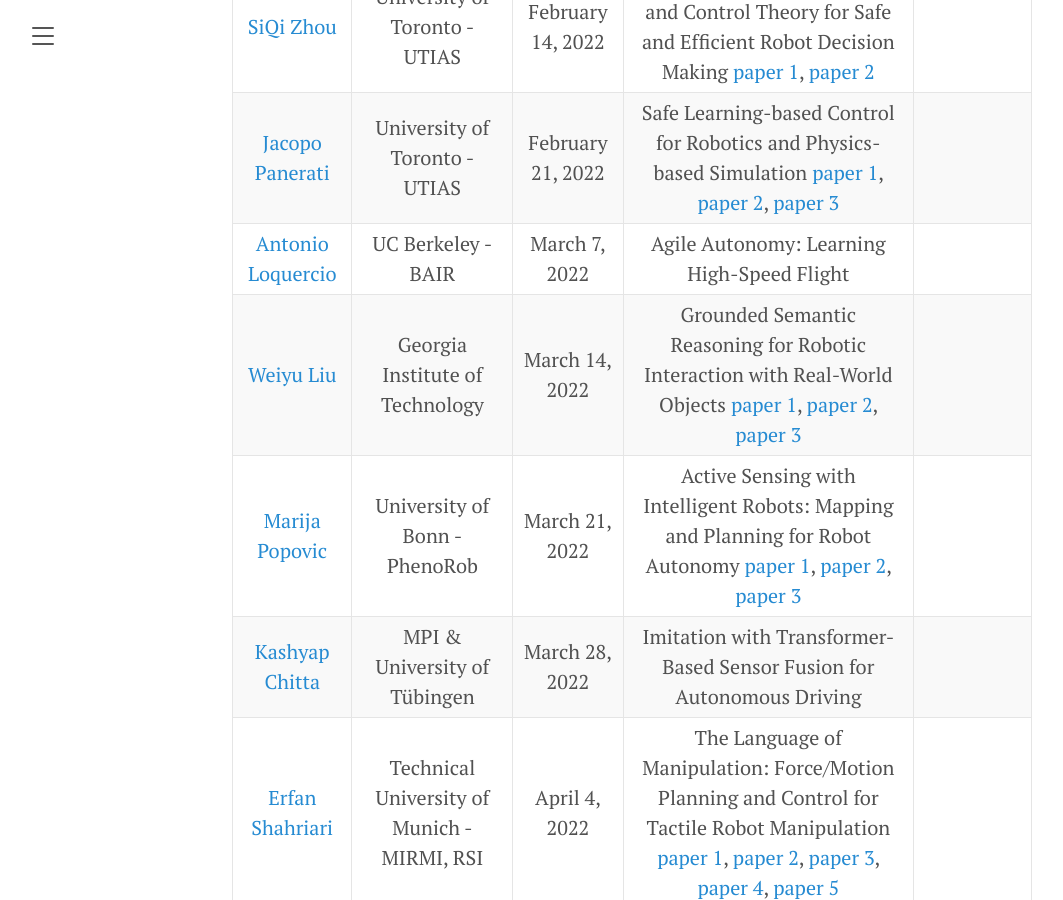
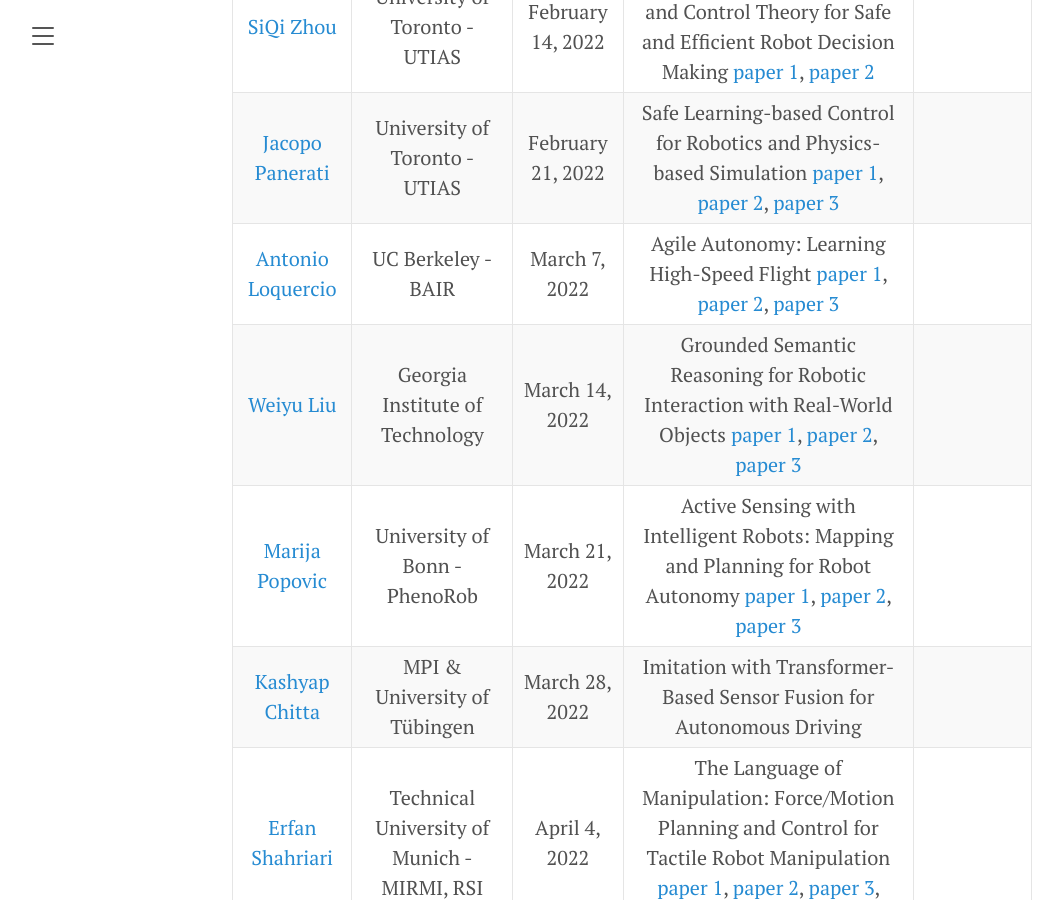
Before and after one commit to uoft-cs-robotics/toronto-air, a Jekyll site: the page built from index.md, in a window 1280 px wide and 900 px high, scrolled down 1276 px. Shown: the whole window, without its empty margins (8-1071 px from the left). Built offline with Jekyll 4.4.1, drawn with Linux system fonts in a browser that asks for light colours; our own code applies the rules of GitHub Pages for plain Markdown files.

Commit message:
Added paper (links) to Antonio Loquercio's talk

```diff
--- a/index.md
+++ b/index.md
@@ -58,7 +58,7 @@ Past talks are also available on our [YouTube Channel](https://www.youtube.com/c
 |[Mojtaba Sharifi](https://sites.google.com/ualberta.ca/mojtabasharifi/)| California State University | January 31, 2022| [Autonomous Locomotion Planning for Personalized Control of Lower-limb Exoskeletons](https://ieeexplore.ieee.org/abstract/document/9520273)| [link](https://youtu.be/L0YIDZHOZc0) |
 |[SiQi Zhou](http://siqizhou.com/)| University of Toronto - UTIAS | February 14, 2022| Integrating Machine Learning and Control Theory for Safe and Efficient Robot Decision Making [paper 1](https://journals.sagepub.com/doi/abs/10.1177/0278364920953902), [paper 2](https://ieeexplore.ieee.org/abstract/document/9632405) |  |
 |[Jacopo Panerati](https://jacopopanerati.github.io/)| University of Toronto - UTIAS | February 21, 2022| Safe Learning-based Control for Robotics and Physics-based Simulation [paper 1](https://arxiv.org/abs/2109.06325), [paper 2](https://arxiv.org/abs/2108.06266), [paper 3](https://arxiv.org/abs/2103.02142) |  |
-|[Antonio Loquercio](https://antonilo.github.io/) | UC Berkeley - BAIR  | March 7, 2022 | Agile Autonomy: Learning High-Speed Flight | |
+|[Antonio Loquercio](https://antonilo.github.io/) | UC Berkeley - BAIR  | March 7, 2022 | Agile Autonomy: Learning High-Speed Flight [paper 1](https://www.science.org/doi/10.1126/scirobotics.abg5810), [paper 2](https://arxiv.org/abs/2006.05768), [paper 3](https://arxiv.org/abs/2009.00563) | |
 |[Weiyu Liu](http://weiyuliu.com/) | Georgia Institute of Technology | March 14, 2022 | Grounded Semantic Reasoning for Robotic Interaction with Real-World Objects [paper 1](http://www.roboticsproceedings.org/rss17/p035.html), [paper 2](https://arxiv.org/abs/2011.06431), [paper 3](https://arxiv.org/abs/2110.10189)  | |
 |[Marija Popovic](https://mpopovic.io/) | University of Bonn - PhenoRob | March 21, 2022 | Active Sensing with Intelligent Robots: Mapping and Planning for Robot Autonomy [paper 1](https://link.springer.com/article/10.1007/s10514-020-09903-2), [paper 2](https://arxiv.org/abs/2109.13570), [paper 3](https://arxiv.org/abs/2109.14257) | |
 |[Kashyap Chitta](https://kashyap7x.github.io/) | MPI & University of Tübingen | March 28, 2022 | Imitation with Transformer-Based Sensor Fusion for Autonomous Driving | |
```
